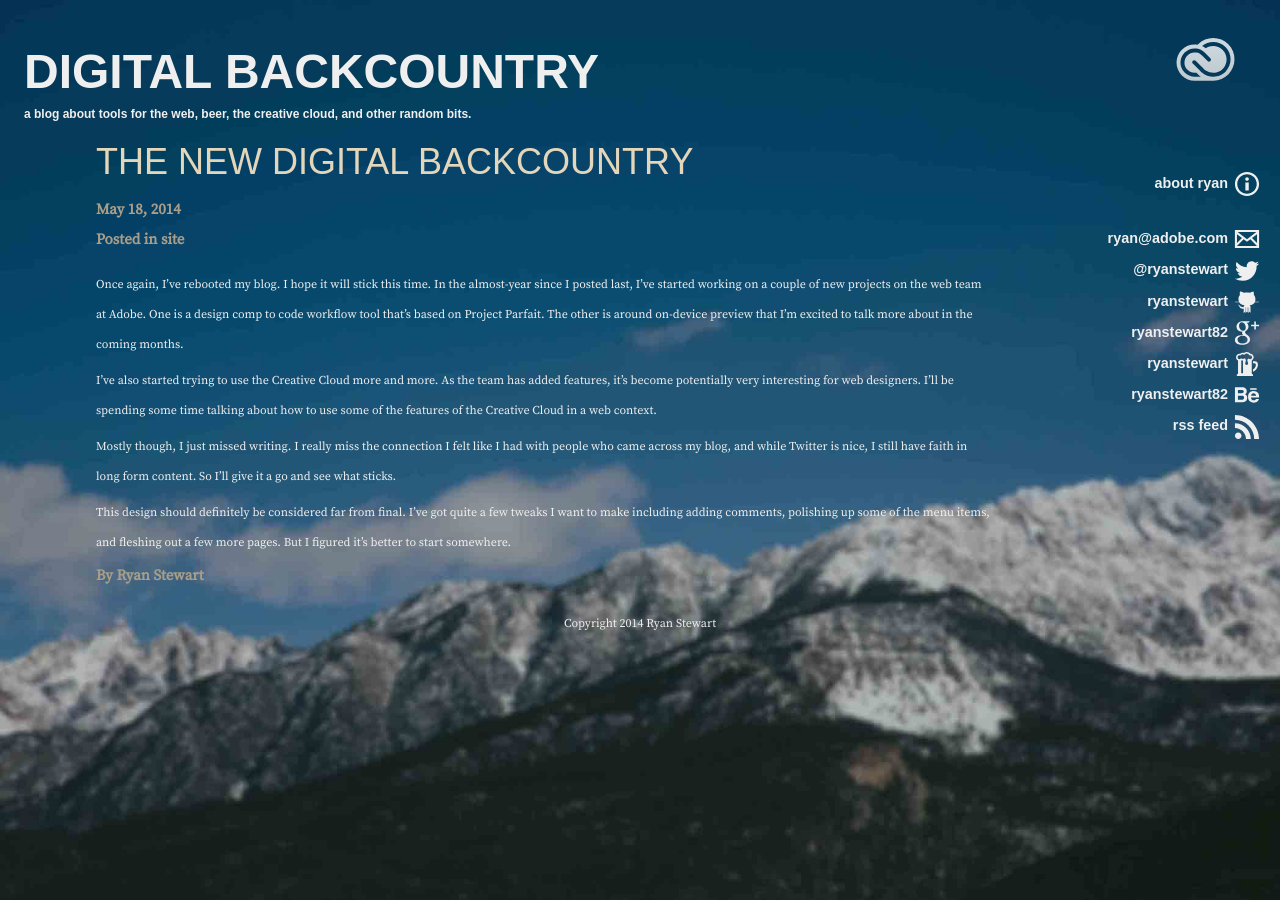
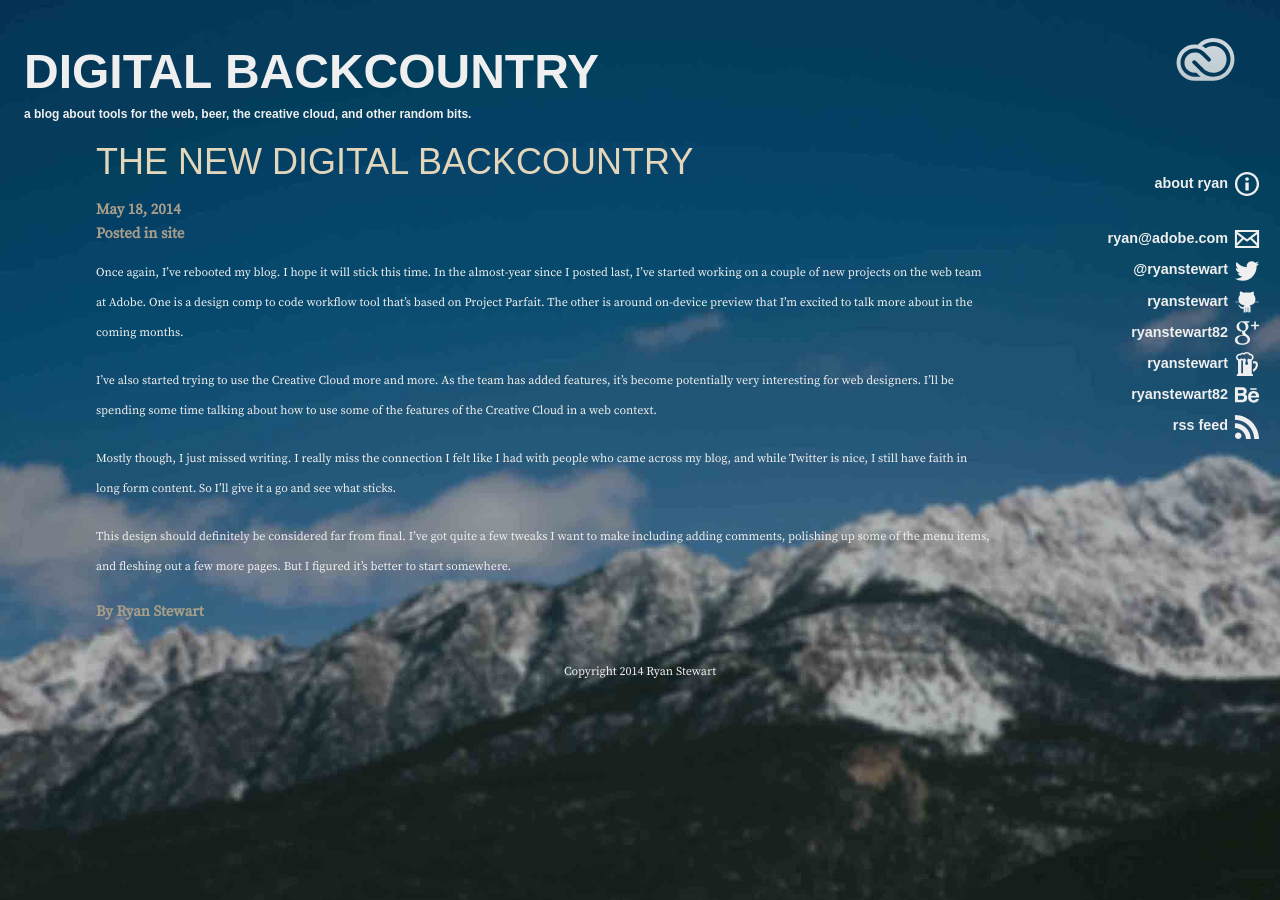
Before and after one commit to ryanstewart/ryanstewart.github.com, a Jekyll site: the page built from _posts/2014-05-18-new-digitalbackcountry.md, in a window 1280 px wide. Built offline with Jekyll 4.4.1, drawn with Linux system fonts in a browser that asks for light colours.

Commit message:
Modifying layout a bit.

```diff
--- a/_layouts/post.html
+++ b/_layouts/post.html
@@ -5,14 +5,14 @@ layout: default
 
   <header class="post-header">
     <h1>{{ page.title }}</h1>
-    <p class="meta">{{ page.date | date: "%b %-d, %Y" }}{% if page.meta %} • {{ page.meta }}{% endif %}</p>
-    <p class="meta">Posted in {{ page.categories | array_to_sentence_string }}</p>
+    <span class="meta">{{ page.date | date: "%b %-d, %Y" }}{% if page.meta %} • {{ page.meta }}{% endif %}</span>
+    <span class="meta">Posted in {{ page.categories | array_to_sentence_string }}</span>
   </header>
 
   <article class="post-content">
   {{ content }}
   </article>
 
-  <p class="meta">By Ryan Stewart</p>
+  <span class="meta">By Ryan Stewart</p>
 
 </div>
--- a/sass/screen.scss
+++ b/sass/screen.scss
@@ -42,7 +42,7 @@ h1 {
 }
 
 p {
-    padding-bottom: .5rem;
+    padding-bottom: 1.5rem;
 }
 
 blockquote {
@@ -271,6 +271,7 @@ blockquote {
 
 /* Post */
 .meta {
+    display: block;
     color: $meta-color;
     font-weight: 600;
     font-size: 1.25rem;
--- a/stylesheets/screen.css
+++ b/stylesheets/screen.css
@@ -111,7 +111,7 @@ h1 {
 
 /* line 44, ../sass/screen.scss */
 p {
-  padding-bottom: .5rem;
+  padding-bottom: 1.5rem;
 }
 
 /* line 48, ../sass/screen.scss */
@@ -403,6 +403,7 @@ blockquote {
 /* Post */
 /* line 273, ../sass/screen.scss */
 .meta {
+  display: block;
   color: #a99e89;
   font-weight: 600;
   font-size: 1.25rem;
@@ -410,23 +411,23 @@ blockquote {
   line-height: 2rem;
 }
 
-/* line 281, ../sass/screen.scss */
+/* line 282, ../sass/screen.scss */
 .post-header {
   padding-bottom: 1rem;
 }
 
-/* line 285, ../sass/screen.scss */
+/* line 286, ../sass/screen.scss */
 .post-image {
   text-align: center;
   width: 100%;
 }
-/* line 288, ../sass/screen.scss */
+/* line 289, ../sass/screen.scss */
 .post-image img {
   width: 80%;
 }
 
 /** SVG ICons **/
-/* line 294, ../sass/screen.scss */
+/* line 295, ../sass/screen.scss */
 .icon {
   vertical-align: middle;
   fill: #efefef;
@@ -439,7 +440,7 @@ blockquote {
   padding-top: 1rem;
 }
 @media screen and (min-width: 480px) {
-  /* line 294, ../sass/screen.scss */
+  /* line 295, ../sass/screen.scss */
   .icon {
     -webkit-transform: scale(1, 1);
     -moz-transform: scale(1, 1);
```
